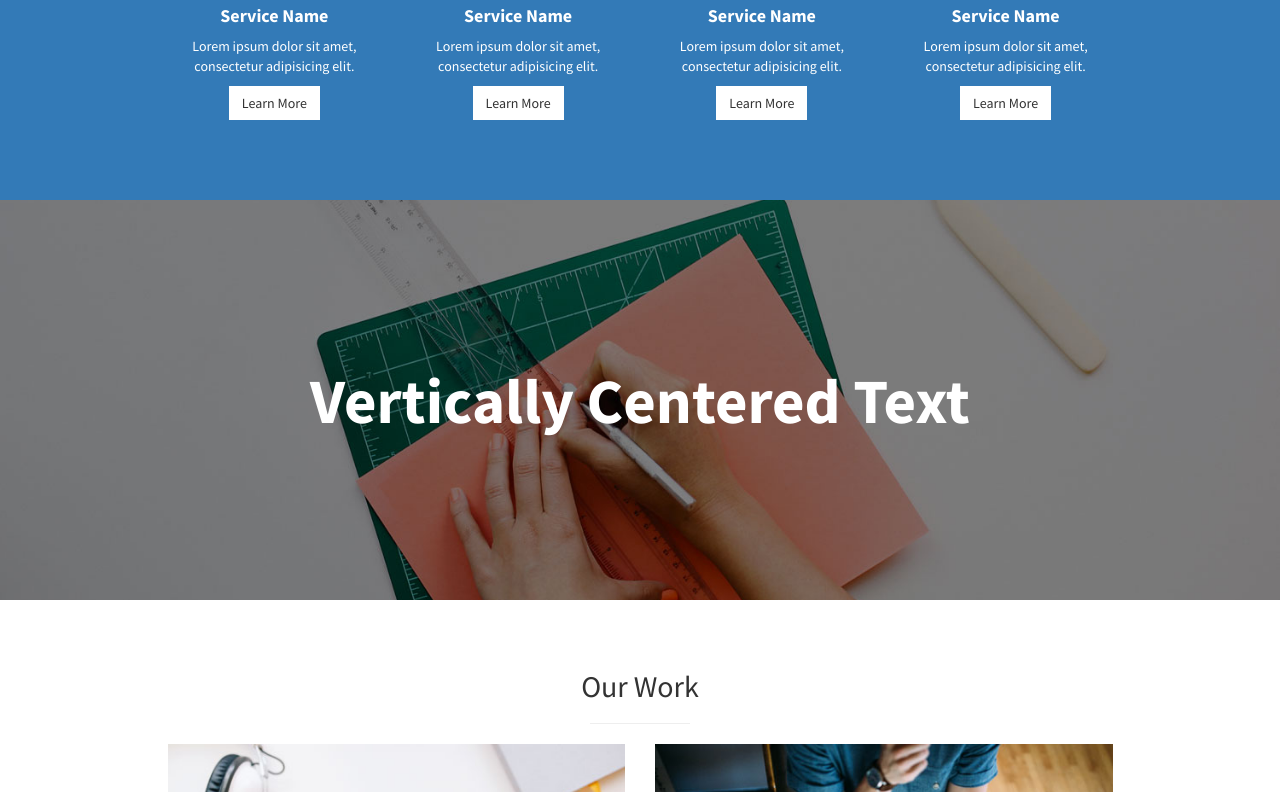
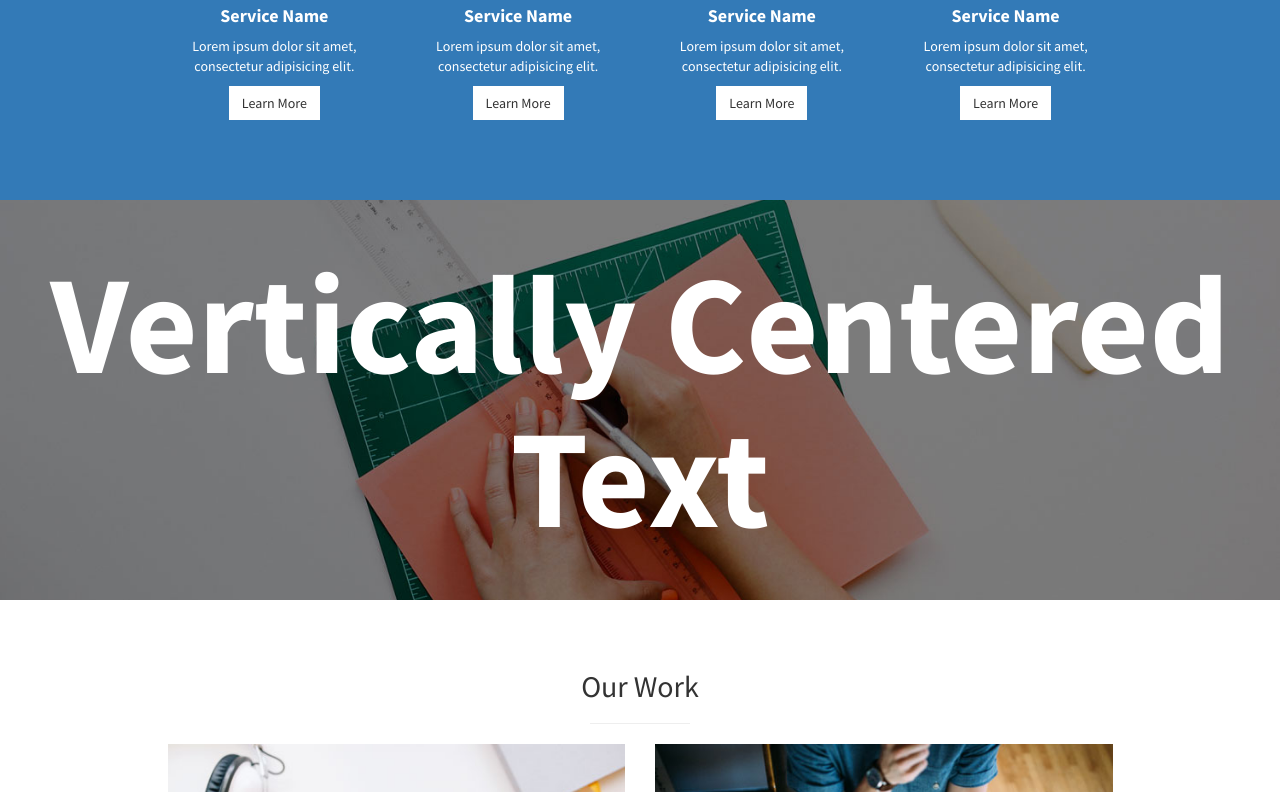
Before and after one commit to yayadashone/yayadashone.github.io, a plain HTML site: page index.html in a window 1280 px wide. Shown: the part 1272-2064 px from the top of the page. Drawn offline with Linux system fonts and the light colour scheme.

Commit message:
Update stylish-portfolio.css
.text-vertical-center h1
font-size: 10em;

origin is 4.5em

```diff
--- a/css/stylish-portfolio.css
+++ b/css/stylish-portfolio.css
@@ -25,7 +25,7 @@ body {
 .text-vertical-center h1 {
     margin: 0;
     padding: 0;
-    font-size: 4.5em;
+    font-size: 10em;
     font-weight: 700;
 }
 
```
